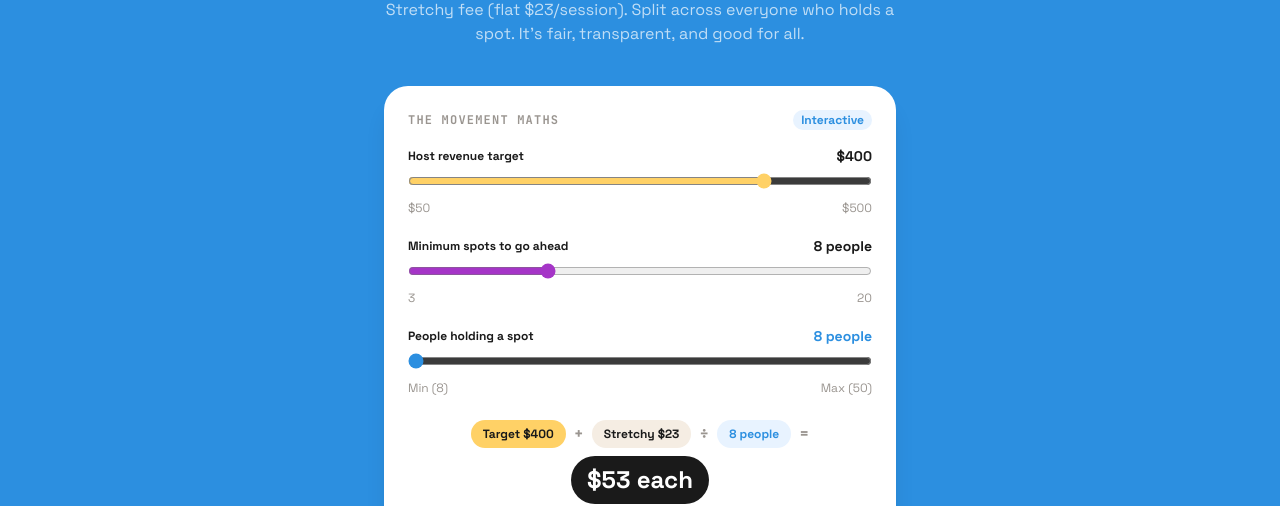
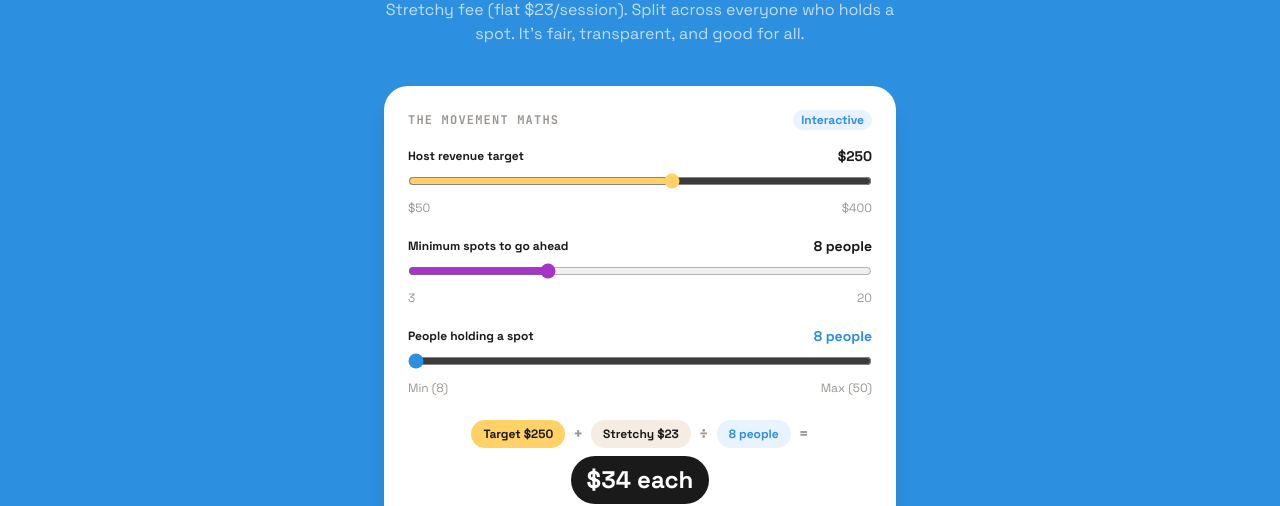
Before and after one commit to kimberley-stretchy/stretchy-app, a Next.js app: page / in a window 1280 px wide. Shown: the part 1191-1697 px from the top of the page. Built offline with nearby package versions, Linux system fonts and the light colour scheme; no server answers.

Commit message:
fix: pricing demo max target $400, default $250

```diff
--- a/app/page.tsx
+++ b/app/page.tsx
@@ -53,7 +53,7 @@ const FAQS = [
 
 // ─── PRICING VISUALISER ────────────────────────────────────────────────────────
 function PricingVisualiser() {
-  const [target, setTarget] = useState(400);
+  const [target, setTarget] = useState(250);
   const [minSpots, setMinSpots] = useState(8);
   const [spots, setSpots] = useState(8);
   const FEE = 23;
@@ -77,8 +77,8 @@ function PricingVisualiser() {
           <label className="text-xs font-bold text-[#1A1A1A]">Host revenue target</label>
           <span className="text-sm font-black text-[#1A1A1A]">${target}</span>
         </div>
-        <input type="range" min={50} max={500} step={10} value={target} onChange={(e) => setTarget(parseInt(e.target.value))} className="w-full accent-[#FFD166] cursor-pointer" />
-        <div className="flex justify-between text-xs text-[#9A9590] mt-1"><span>$50</span><span>$500</span></div>
+        <input type="range" min={50} max={400} step={10} value={target} onChange={(e) => setTarget(parseInt(e.target.value))} className="w-full accent-[#FFD166] cursor-pointer" />
+        <div className="flex justify-between text-xs text-[#9A9590] mt-1"><span>$50</span><span>$400</span></div>
       </div>
 
       {/* Minimum viable spots */}
```
